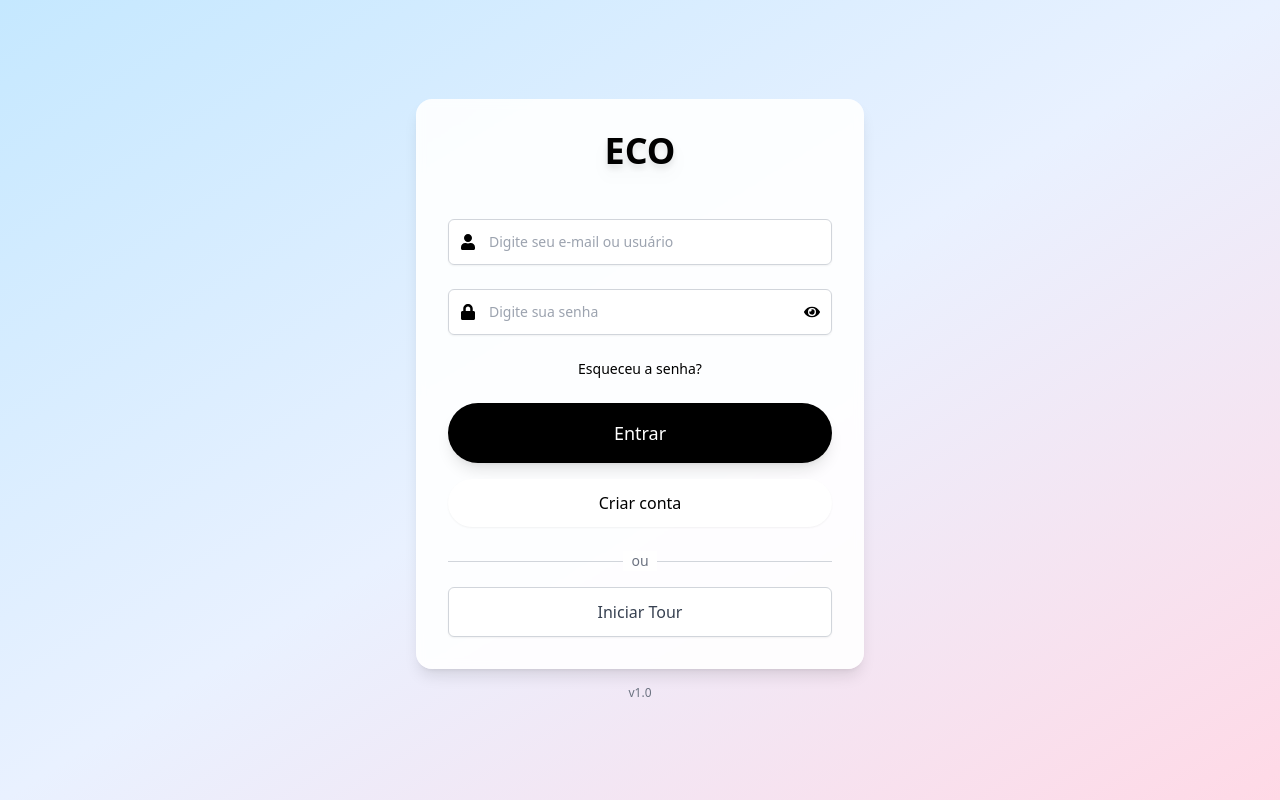
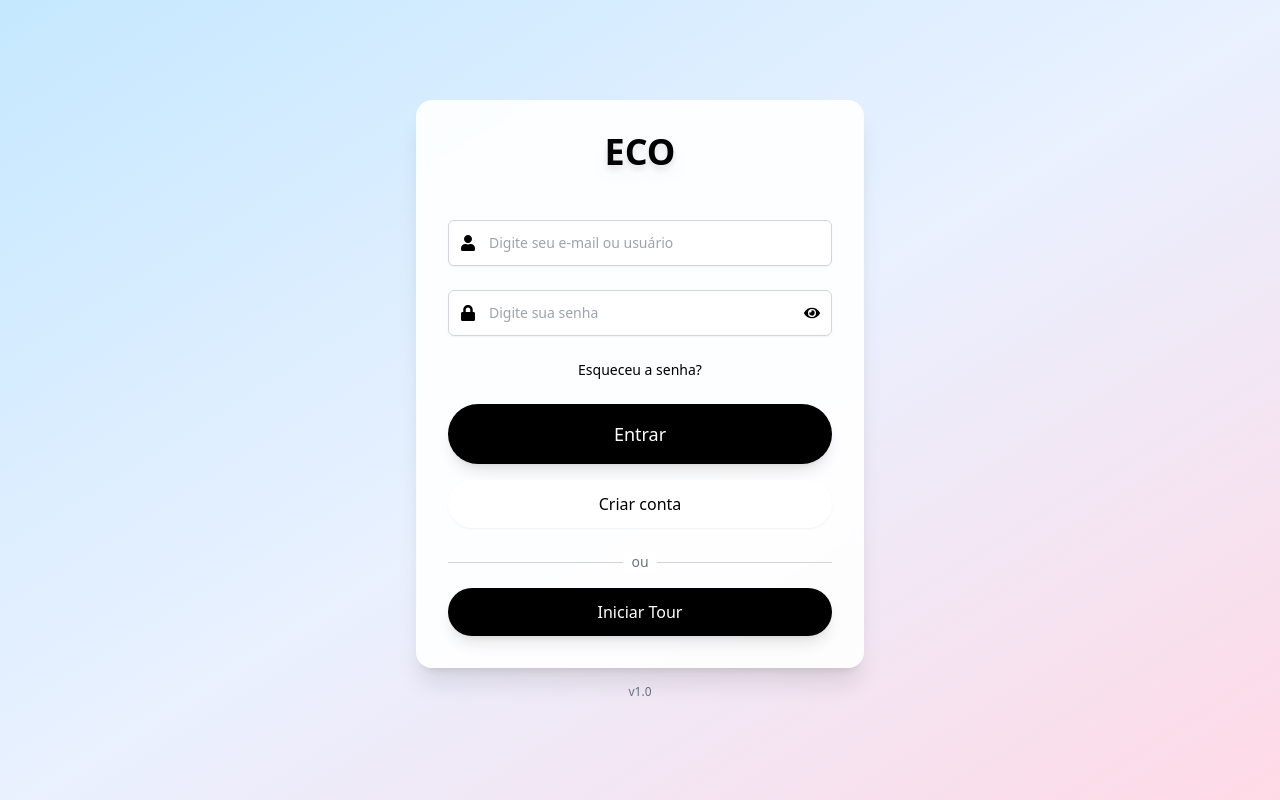
Before and after one commit to Bigajax/ECO, a React (Vite) app: page /login in a window 1280 px wide. Built offline with nearby package versions, Linux system fonts and the light colour scheme; no server answers.

Commit message:
Update LoginPage.tsx

```diff
--- a/src/app/LoginPage.tsx
+++ b/src/app/LoginPage.tsx
@@ -227,7 +227,7 @@ const LoginPage: React.FC = () => {
         <div
             className="min-h-screen w-full flex flex-col items-center justify-center bg-gradient-to-br from-[#c5e8ff] via-[#e9f1ff] to-[#ffd9e6] animate-gradient-x p-6"
         >
-            <div className="w-full max-w-md bg-white/90 backdrop-blur-sm p-8 rounded-2xl shadow-lg">
+            <div className="w-full max-w-md bg-white/90 backdrop-blur-sm p-8 rounded-2xl shadow-lg shadow-xl"> {/* Adicionada sombra */}
                 <div className="flex justify-center mb-12">
                     <ECOLogo />
                 </div>
@@ -306,7 +306,7 @@ const LoginPage: React.FC = () => {
                 <button
                     type="button"
                     onClick={handleOpenTour}
-                    className="w-full py-3 mt-4 rounded-md border border-gray-300 shadow-sm bg-white text-gray-700 font-medium hover:bg-gray-50 focus:outline-none focus:ring-2 focus:ring-indigo-500 focus:ring-offset-2"
+                    className="w-full py-3 mt-4 rounded-full bg-black text-white font-medium transition-all duration-300 hover:shadow-lg hover:scale-[1.02] shadow-lg" // Estilo do botão Iniciar Tour
                 >
                     Iniciar Tour
                 </button>
```
